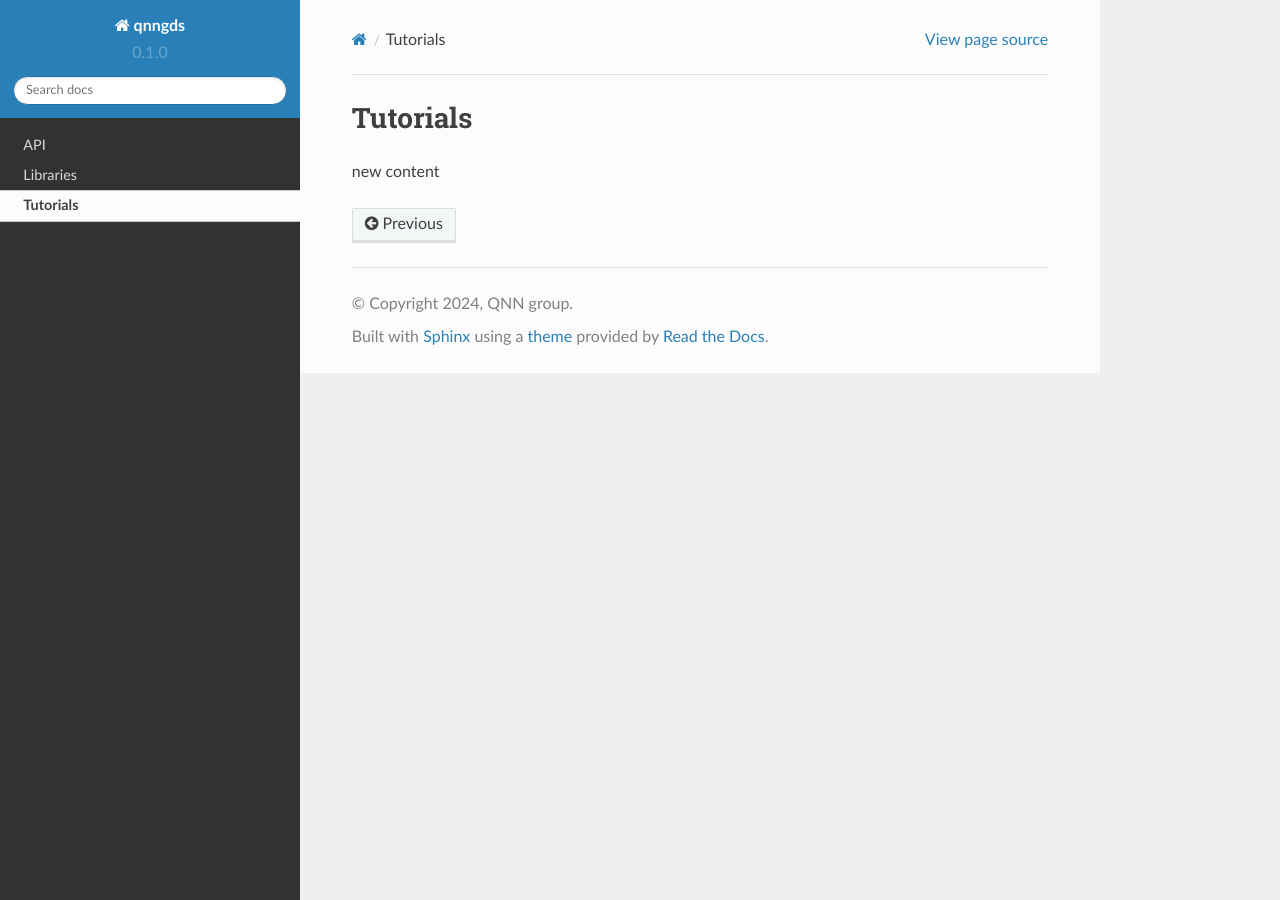
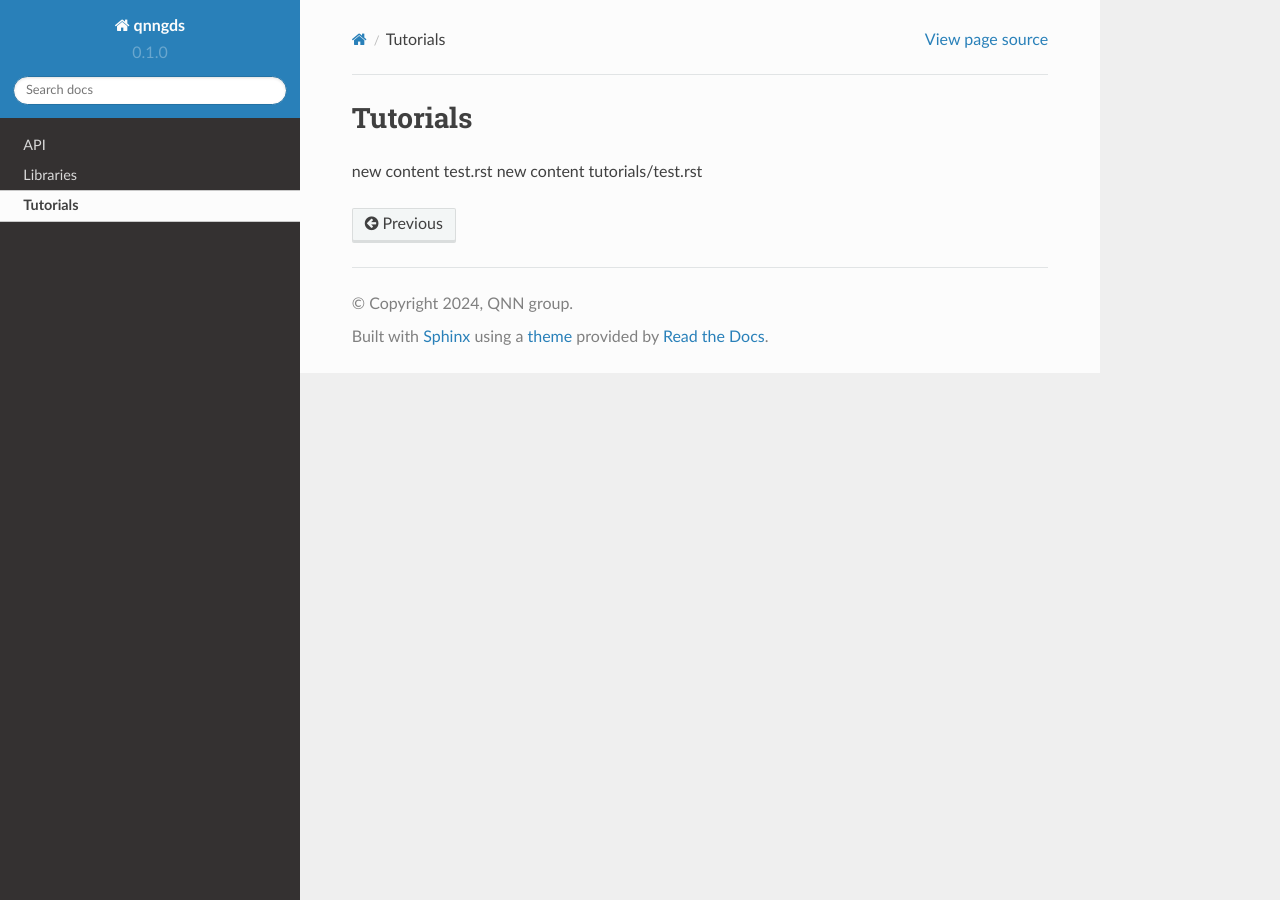
Before and after one commit to qnngroup/qnngds, a Sphinx documentation site: the page built from docs/source/tutorials.rst, in a window 1280 px wide. Built offline with Sphinx 7.4.7 and the Read the Docs theme 2.0.0, drawn with Linux system fonts in a browser that asks for light colours; pages that are not in the unit, such as notebooks, are missing from menus.

Commit message:
changed tuto path

```diff
--- a/docs/source/tutorials.rst
+++ b/docs/source/tutorials.rst
@@ -1,13 +1,14 @@
 Tutorials
 =========
 
-new content
+new content test.rst
+new content tutorials/test.rst
 
 .. toctree::
     :maxdepth: 2
     :titlesonly:
     :caption: Contents:
 
-    create_cell.ipynb
-    design.ipynb
-    test.rst
+    tutorials/create_cell.ipynb
+    tutorials/design.ipynb
+    tutorials/test.rst
```
